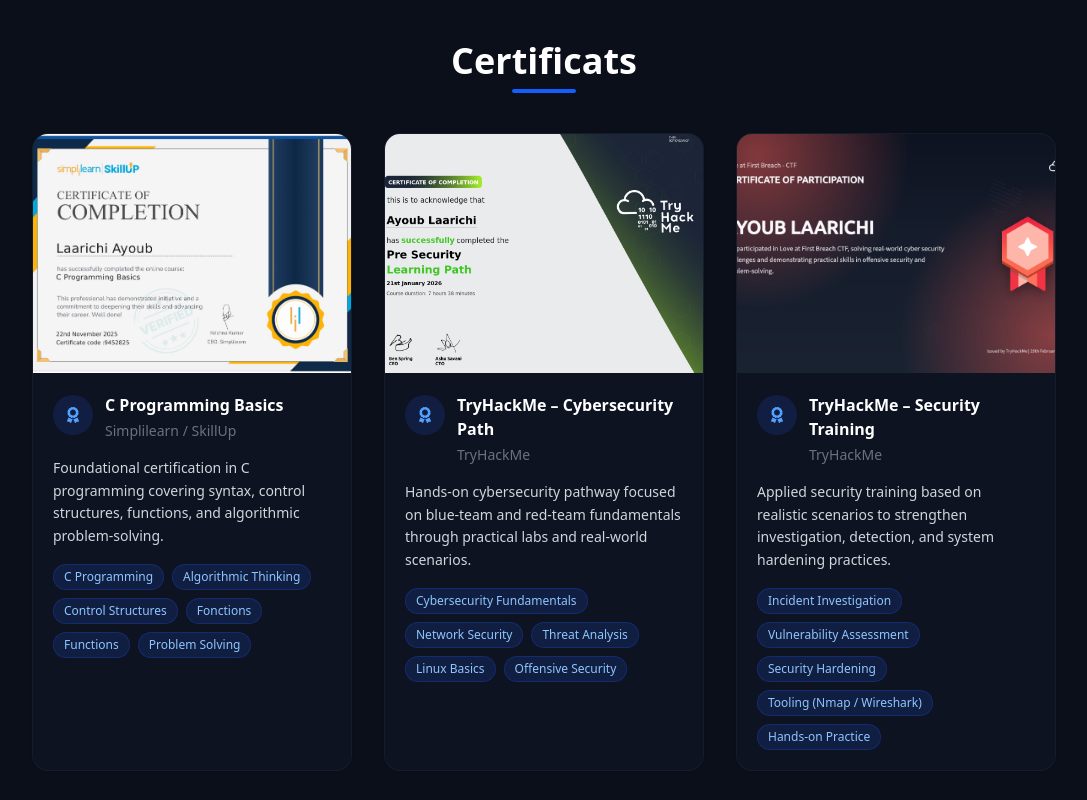
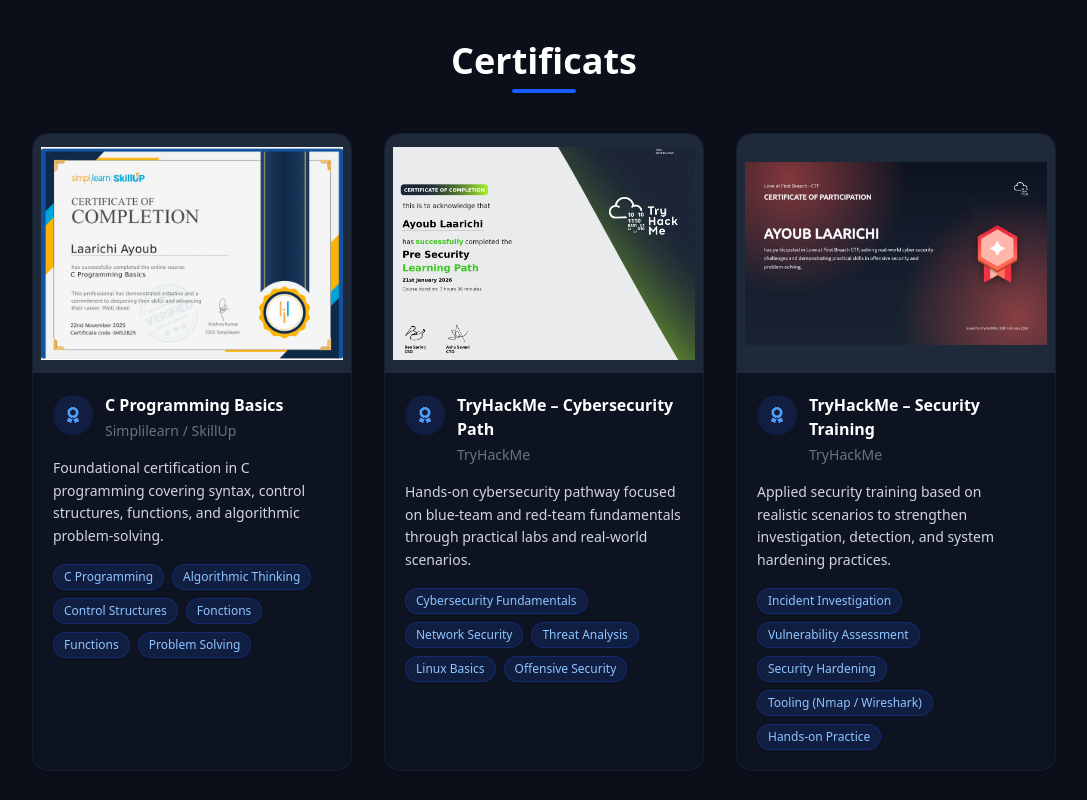
Before and after one commit to ayoublaarichi/Portfolio, a Next.js app: page / in a window 1280 px wide. Shown: the part 3280-4080 px from the top of the page, without its empty margins (96-1183 px from the left). Built offline with nearby package versions, Linux system fonts and the light colour scheme.

Commit message:
Show full certificate images in cards

```diff
--- a/src/components/Certificates.tsx
+++ b/src/components/Certificates.tsx
@@ -31,7 +31,7 @@
                   src={cert.image}
                   alt={cert.title}
                   fill
-                  className="object-cover group-hover:scale-105 transition-transform duration-300"
+                  className="object-contain p-2 group-hover:scale-[1.02] transition-transform duration-300"
                   sizes="(max-width: 768px) 100vw, (max-width: 1024px) 50vw, 33vw"
                 />
                 {/* Overlay au survol */}
```
